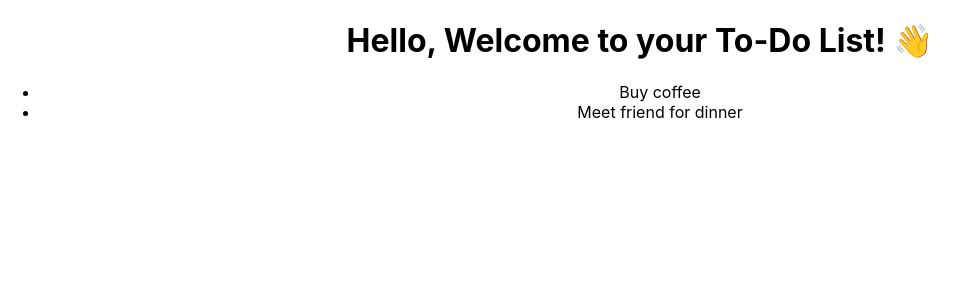
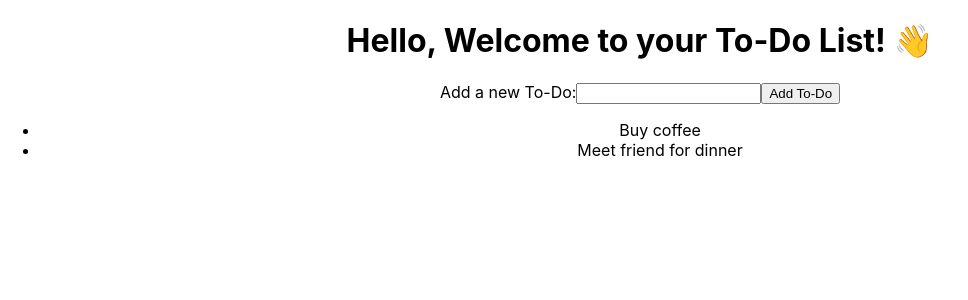
Before and after one commit to davidptclark/todo-list-react-app, a React (Create React App) app: page / in a window 1280 px wide. Shown: the top 300 px of the page, without its empty margins (0-968 px from the left). Built offline with nearby package versions, Linux system fonts and the light colour scheme.

Commit message:
Add Form to submit new To-Dos to list

```diff
--- a/src/App.js
+++ b/src/App.js
@@ -1,5 +1,6 @@
 import './App.css';
 import Header from './Header';
+import Form from './Form';
 import TodoList from './Todo-list';
 import { useState } from 'react';
 
@@ -8,7 +9,9 @@ function App() {
   return (
     <div className="App">
       <Header />
-      {/* we'll come back to the form tomorrow - setToDo will but passed into Form */}
+      <Form setTodos={setTodos} />
+      {/* Remember to keep the names consistent for prop reference! */}
+      {/* Uses function from state to add tasks submitted via form */}
       <TodoList todos={todos} />{' '}
       {/* uses initial state to populate To-Do list */}
     </div>
--- a/src/Form.js
+++ b/src/Form.js
@@ -0,0 +1,29 @@
+import { useState } from 'react';
+
+const Form = ({ setTodos }) => {
+  const [newTodo, setNewTodo] = useState('');
+
+  const sumbitTodo = (event) => {
+    event.preventDefault(); // Without this, new item appears then disappears after render
+
+    setTodos((currTodos) => {
+      return [newTodo, ...currTodos];
+    });
+    setNewTodo(''); //Resetting the form after submitting
+  };
+
+  return (
+    <form onSubmit={sumbitTodo}>
+      <label>
+        Add a new To-Do:
+        <input
+          value={newTodo}
+          onChange={(event) => setNewTodo(event.target.value)}
+        />
+      </label>
+      <button type="submit">Add To-Do </button>
+    </form>
+  );
+};
+
+export default Form;
```
